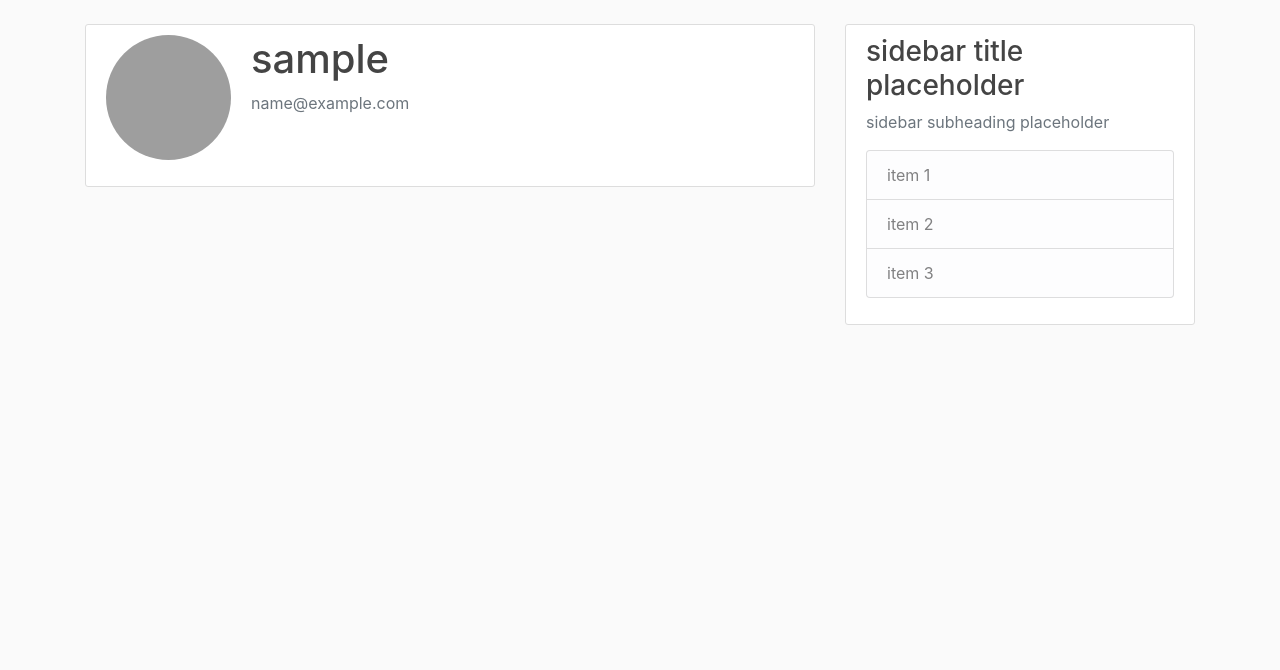
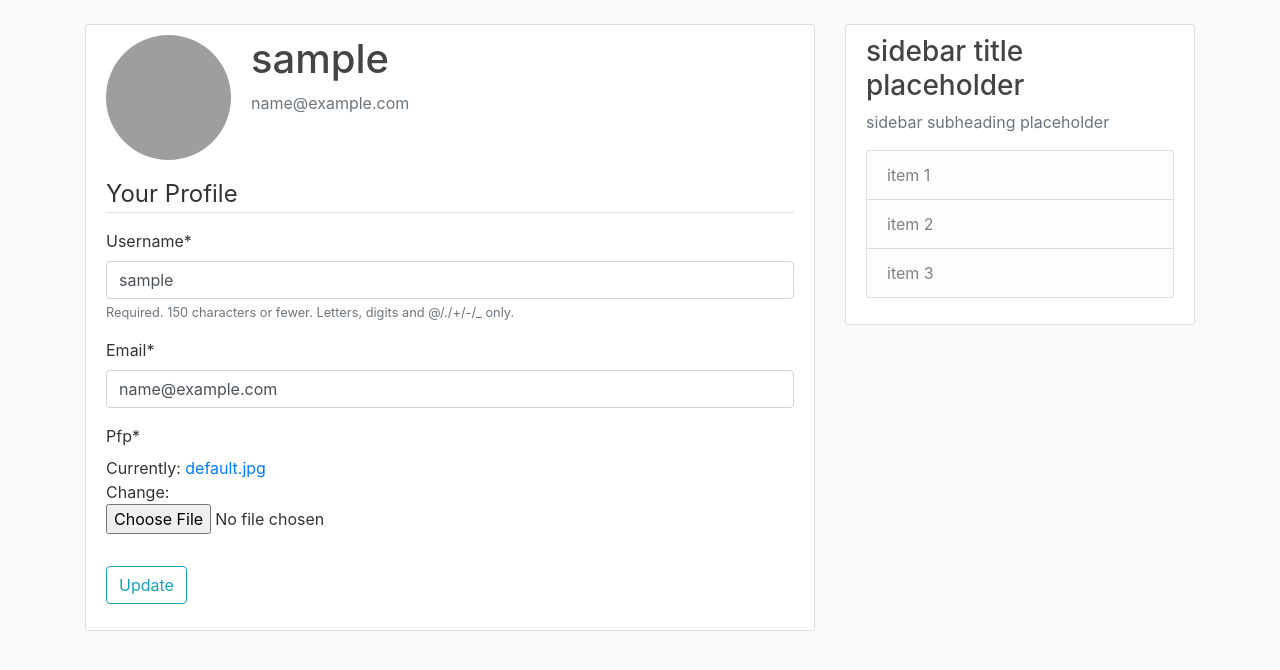
Before and after one commit to DamanjitG/django-blog, a Django app: page /profile/ in a window 1280 px wide. Shown: the part 56-726 px from the top of the page. Run offline with Django 3.2, Linux system fonts and the light colour scheme; the visitor is signed in with stand-in values (Sample User, id 1); some libraries are stand-ins or nearby versions; grey boxes are pictures that could not be loaded.

Commit message:
users can update profiles

```diff
--- a/django_blog/blog/templates/blog/home.html
+++ b/django_blog/blog/templates/blog/home.html
@@ -2,6 +2,7 @@
 {% block content %}
     {% for post in posts %}
         <article class="media content-section">
+            <img class="rounded-circle article-img" src="{{ post.author.profile.pfp.url }}">
             <div class="media-body">
                 <div class="article-metadata">
                     <a class="mr-2" href="#">{{ post.author }}</a>
--- a/django_blog/user/forms.py
+++ b/django_blog/user/forms.py
@@ -1,6 +1,7 @@
 from django import forms
 from django.contrib.auth.models import User
 from django.contrib.auth.forms import UserCreationForm
+from .models import Profile
 
 class UserRegistrationForm(UserCreationForm):
     email = forms.EmailField()
@@ -8,3 +9,15 @@ class UserRegistrationForm(UserCreationForm):
     class Meta:
         model = User
         fields = ['username', 'email', 'password1', 'password2']
+
+class UserUpdateForm(forms.ModelForm):
+    email = forms.EmailField()
+
+    class Meta:
+        model = User
+        fields = ['username', 'email']
+
+class ProfileUpdateForm(forms.ModelForm):
+    class Meta:
+        model = Profile
+        fields = ['pfp']
--- a/django_blog/user/models.py
+++ b/django_blog/user/models.py
@@ -1,5 +1,6 @@
 from django.db import models
 from django.contrib.auth.models import User
+from PIL import Image
 
 class Profile(models.Model):
     user = models.OneToOneField(User, on_delete=models.CASCADE)
@@ -7,3 +8,11 @@ class Profile(models.Model):
 
     def __str__(self):
         return f'{self.user.username}\'s Profile'
+
+    def save(self):
+        super().save()
+        img = Image.open(self.pfp.path)
+
+        if img.height > 400 or img.width > 400:
+            img.thumbnail((400, 400))
+            img.save(self.pfp.path)
--- a/django_blog/user/templates/user/profile.html
+++ b/django_blog/user/templates/user/profile.html
@@ -1,4 +1,5 @@
 {% extends "blog/base.html" %}
+{% load crispy_forms_tags %}
 {% block content %}
     <div class="content-section">
         <div class="media">
@@ -8,5 +9,16 @@
                 <p class="text-secondary">{{ user.email }}</p>
             </div>
         </div>
+        <form method="POST" enctype="multipart/form-data">
+            {% csrf_token %}
+            <fieldset class="form-group">
+                <legend class="border-bottom mb-3">Your Profile</legend>
+                {{ u_update_form|crispy }}
+                {{ p_update_form|crispy }}
+            </fieldset>
+            <div class="form-group">
+                <button class="btn btn-outline-info" type="submit">Update</button>
+            </div>
+        </form>
     </div>
 {% endblock content %}
--- a/django_blog/user/views.py
+++ b/django_blog/user/views.py
@@ -1,7 +1,7 @@
 from django.shortcuts import render, redirect
 from django.contrib import messages
 from django.contrib.auth.decorators import login_required
-from user.forms import UserRegistrationForm
+from user.forms import UserRegistrationForm, UserUpdateForm, ProfileUpdateForm
 
 def registration(request):
     if request.method == 'POST':
@@ -17,4 +17,21 @@ def registration(request):
 
 @login_required
 def profile(request):
-    return render(request, 'user/profile.html')
+    if request.method == 'POST':
+        u_update_form = UserUpdateForm(request.POST, instance=request.user)
+        p_update_form = ProfileUpdateForm(request.POST, request.FILES, instance=request.user.profile)
+        if u_update_form.is_valid() and p_update_form.is_valid():
+            u_update_form.save()
+            p_update_form.save()
+            messages.success(request, f'Your account has been updated!')
+            return redirect('profile')
+    else:
+        u_update_form = UserUpdateForm(instance=request.user)
+        p_update_form = ProfileUpdateForm(instance=request.user.profile)
+
+    context = {
+        'u_update_form': u_update_form,
+        'p_update_form': p_update_form
+    }
+
+    return render(request, 'user/profile.html', context)
```
Also changed, not shown: README.md.
